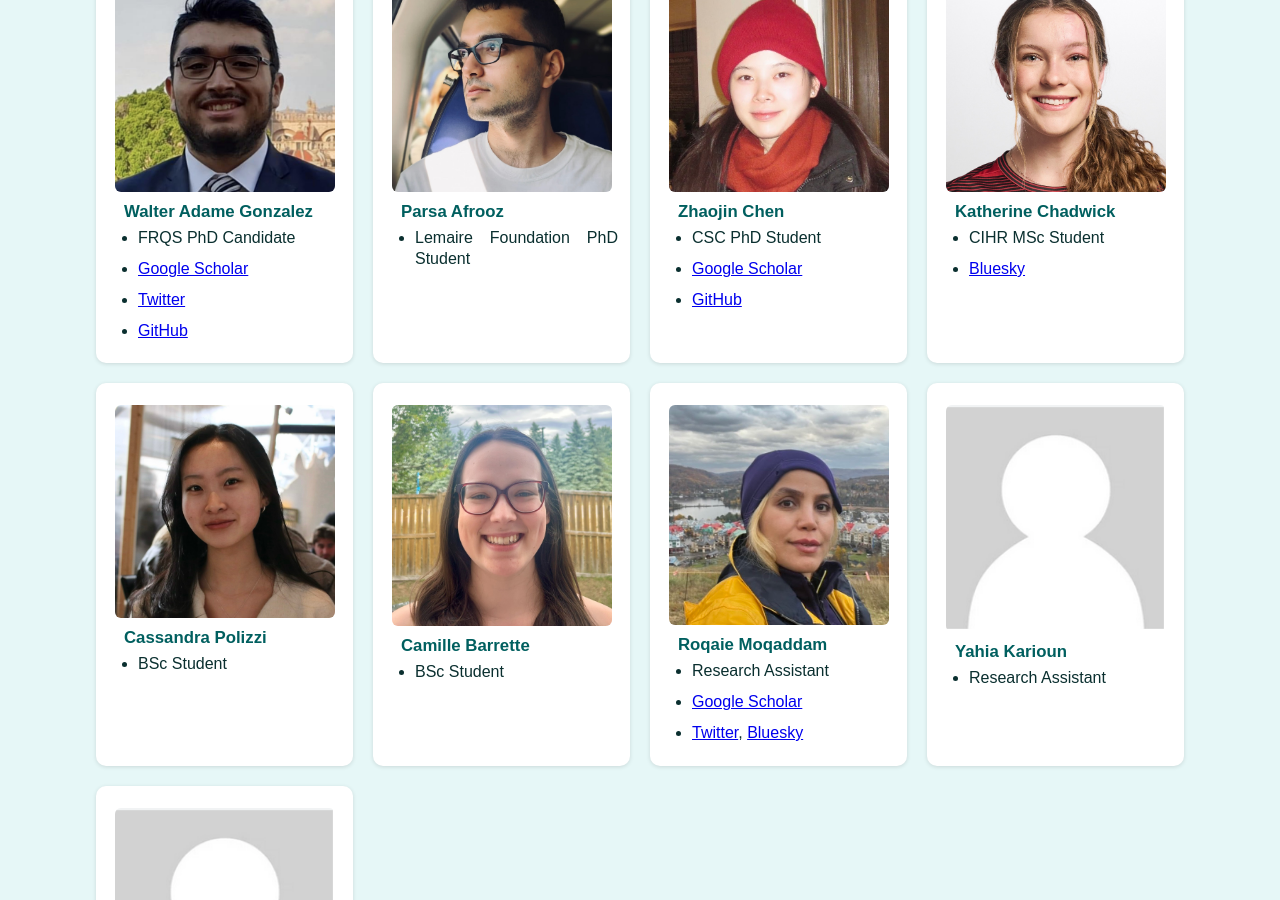
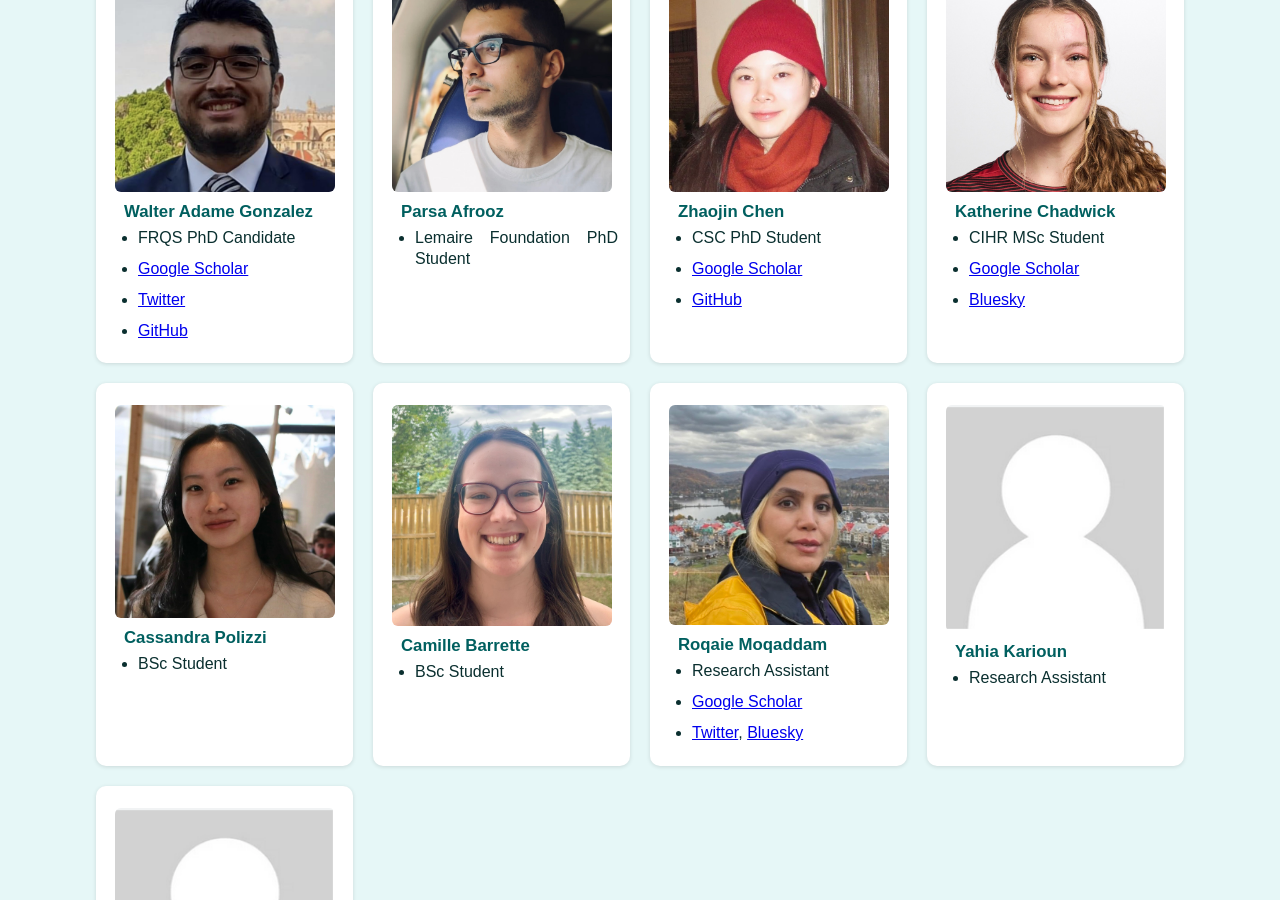
Before and after one commit to VANDAlab/VANDAlab.github.io, a Jekyll site: the page team.html, which Jekyll copies as it is, in a window 1280 px wide and 900 px high, scrolled down 1593 px. Built offline with Jekyll 4.4.1, drawn with Linux system fonts in a browser that asks for light colours.

Commit message:
Update team.html

```diff
--- a/team.html
+++ b/team.html
@@ -146,6 +146,7 @@
         <h3>Katherine Chadwick</h3>
         <ul>
         <li>CIHR MSc Student</li>
+            <li> <a href=" https://scholar.google.ca/citations?user=4alTUdkAAAAJ&hl=en&oi=ao" target="_blank">Google Scholar</a></li>
         <li><a href="https://bsky.app/profile/did:plc:6c6sij4hnnsvj4fqreeyhgy2" target="_blank">Bluesky</a> </li>
             </ul>
     </div>
```
